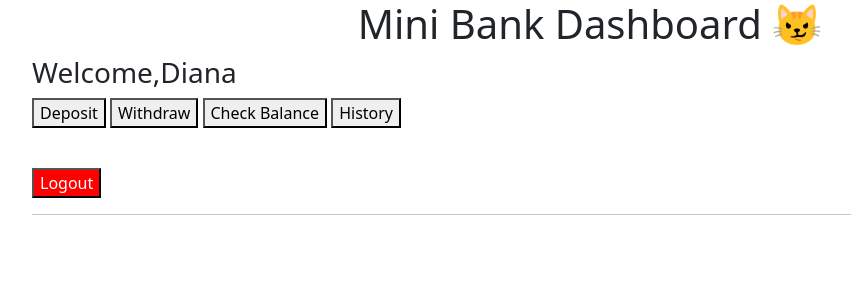
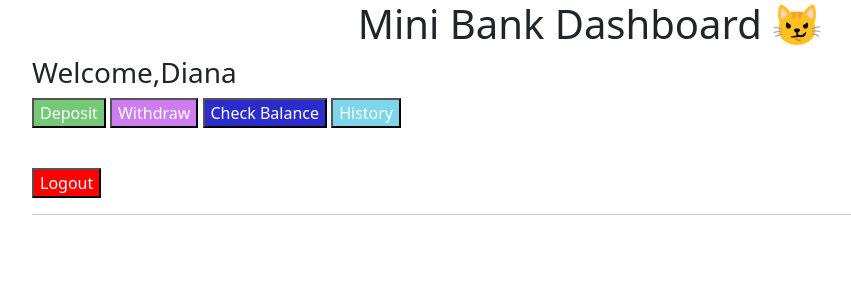
Before and after one commit to sinan2003bin-hub/Bank, a Django app: page /dashboard/ in a window 1280 px wide. Shown: the top 300 px of the page, without its empty margins (50-901 px from the left). Run offline with Django 5.2, Linux system fonts and the light colour scheme; a user stored in the database is signed in; data comes from the database, SQL or seed files in the repository.

Commit message:
added colors to buttons

```diff
--- a/Bank_system/templates/dashboard.html
+++ b/Bank_system/templates/dashboard.html
@@ -1,3 +1,9 @@
+<style>
+    .deposit { background-color: rgb(118, 199, 118); color: white; }
+    .withdraw { background-color: rgb(206, 125, 240); color: white; }
+    .balance { background-color: rgb(44, 44, 203); color: white; }
+    .history { background-color: rgb(125, 214, 234); color: white; }
+</style>
 <head>
   <link href="https://cdn.jsdelivr.net/npm/bootstrap@5.3.3/dist/css/bootstrap.min.css" rel="stylesheet">
 </head>
@@ -10,13 +16,13 @@
     <form method="POST">
         {% csrf_token %}
 
-        <button name="action" value="deposit">Deposit</button>
+        <button name="action" value="deposit" class="deposit">Deposit</button>
 
-        <button name="action" value="withdraw">Withdraw</button>
+        <button name="action" value="withdraw" class="withdraw">Withdraw</button>
 
-        <button name="action" value="balance">Check Balance</button>
+        <button name="action" value="balance" class="balance">Check Balance</button>
 
-        <button name="action" value="history">History</button>
+        <button name="action" value="history" class="history">History</button>
     </form>
 
 <br>
@@ -44,7 +50,7 @@
         <label>Amount:</label>
         <input name="amount" placeholder="Enter amount">
 
-        <button type="submit">Deposit</button>
+        <button type="submit" class="deposit">Deposit</button>
 
 </form>
 
@@ -59,7 +65,7 @@
         <label>Amount:</label>
         <input name="amount" placeholder="Enter amount">
 
-        <button type="submit">Withdraw</button>
+        <button type="submit" class="withdraw">Withdraw</button>
 
 </form>
 
```
